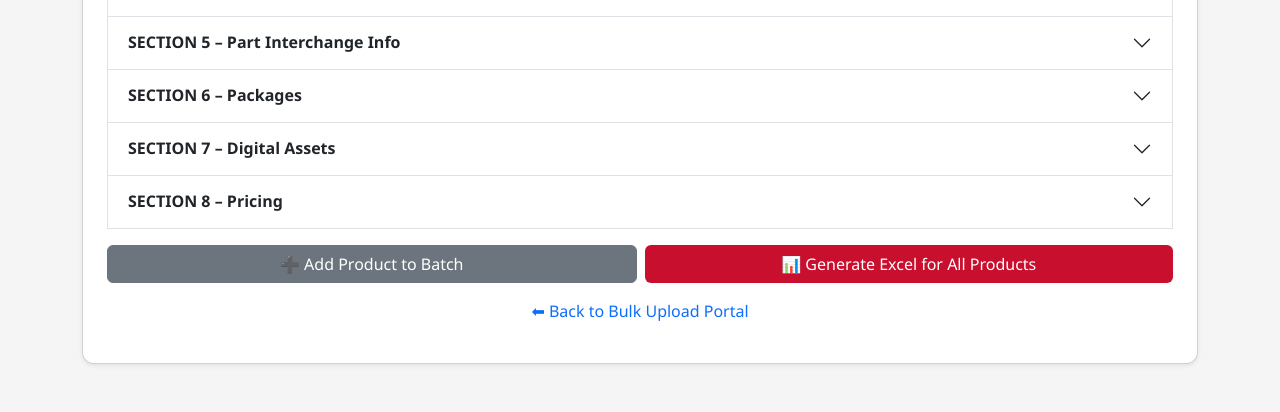
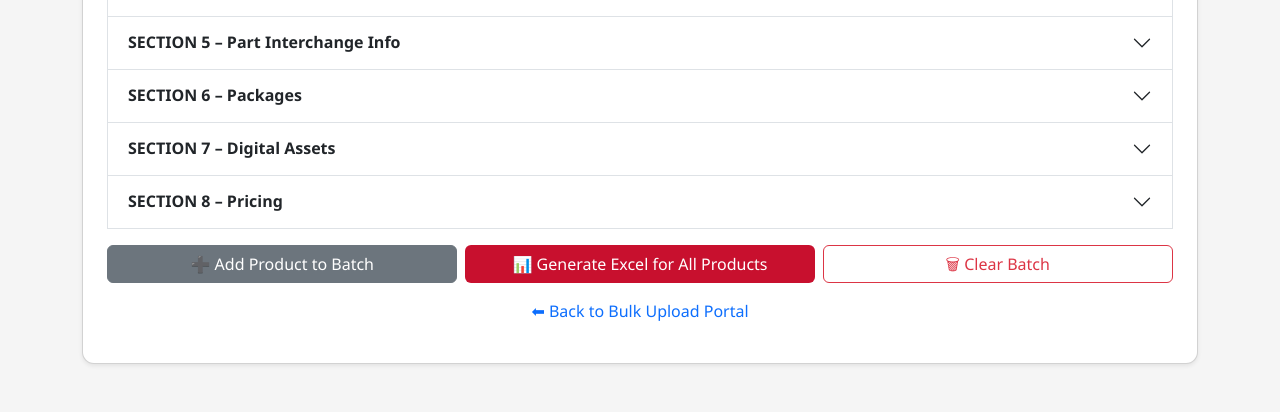
Before and after one commit to zobrathemanish/Vendor-Portal-staging, a Flask app: page /single-product in a window 1280 px wide. Shown: the part 821-1233 px from the top of the page. Run offline with Flask 3, Linux system fonts and the light colour scheme; parts of the project's set-up code (start-up, migrations or seed data) failed here and were passed over.

Commit message:
item to batch refinement fix

```diff
--- a/app.py
+++ b/app.py
@@ -197,51 +197,133 @@ def form_submission_help():
 
 @app.route('/single-product', methods=['GET'])
 def single_product_page():
-    pending = session.get('pending_products', [])
-    vendor_prefill = session.get('single_vendor_name', "")
-    latest_excel = session.get('latest_single_products_excel_path', None)
+    if request.args.get("reset") == "1":
+        for k in [
+            "pending_products",
+            "batch_item_rows",
+            "batch_desc_rows",
+            "batch_ext_rows",
+            "batch_attr_rows",
+            "batch_interchange_rows",
+            "batch_package_rows",
+            "batch_asset_rows",
+            "batch_price_rows",
+            "latest_single_products_excel_path",
+        ]:
+            session.pop(k, None)
+
+        session.pop("single_vendor_name", None)
+        session.modified = True
+
+    pending = session.get("pending_products", [])
+    vendor_prefill = session.get("single_vendor_name", "")
+
+    excel_path = session.get("latest_single_products_excel_path")
+    latest_excel_available = bool(
+        excel_path and os.path.isfile(excel_path)
+    )
 
     return render_template(
-        'single_product.html',
+        "single_product.html",
         VENDOR_LIST=VENDOR_LIST,
         PRODUCT_STATUS=PRODUCT_STATUS,
         QUANTITY_UOM=QUANTITY_UOM,
         PACKAGE_UOM=PACKAGE_UOM,
         WEIGHT_UOM=WEIGHT_UOM,
         PRICING_METHODS=PRICING_METHODS,
+        DIMENSION_UOM=DIMENSION_UOM,
         pending_products=pending,
         vendor_prefill=vendor_prefill,
-        latest_excel_available=bool(latest_excel),
-        DIMENSION_UOM = DIMENSION_UOM
+        latest_excel_available=latest_excel_available,
     )
+
 
 @app.route('/single-product', methods=['POST'])
 def submit_single_product():
     action = request.form.get("action")
+
+    # ---- Pull batch lists from session (single source of truth) ----
+    item_rows        = session.get("batch_item_rows", [])
+    desc_rows        = session.get("batch_desc_rows", [])
+    ext_rows         = session.get("batch_ext_rows", [])
+    attr_rows        = session.get("batch_attr_rows", [])
+    interchange_rows = session.get("batch_interchange_rows", [])
+    package_rows     = session.get("batch_package_rows", [])
+    asset_rows       = session.get("batch_asset_rows", [])
+    price_rows       = session.get("batch_price_rows", [])
+    pending          = session.get("pending_products", [])
+
+    # ==========================================================
+    # GENERATE (READ-ONLY): do NOT parse request.form product data
+    # ==========================================================
+    if action == "generate":
+        if not price_rows:
+            flash("At least one pricing row is required to generate Excel.", "danger")
+            return redirect(url_for('single_product_page'))
+
+        output_dir = os.path.join(app.config['UPLOAD_FOLDER'], "single_product_batches")
+
+        excel_path = create_multi_product_excel(
+            item_rows,
+            desc_rows,
+            ext_rows,
+            attr_rows,
+            interchange_rows,
+            package_rows,
+            asset_rows,
+            price_rows,
+            output_dir,
+        )
+        session['latest_single_products_excel_path'] = excel_path
+
+        # Clear batch after generation
+        for k in [
+            "batch_item_rows",
+            "batch_desc_rows",
+            "batch_ext_rows",
+            "batch_attr_rows",
+            "batch_interchange_rows",
+            "batch_package_rows",
+            "batch_asset_rows",
+            "batch_price_rows",
+            "pending_products",
+        ]:
+            session[k] = []
+
+        session.pop("single_vendor_name", None)
+
+        session.modified = True
+
+        flash("Excel generated successfully. You can download it below.", "success")
+        return redirect(url_for('single_product_page', generated = 1))
+
+    # ==========================================================
+    # ADD (MUTATION): validate + parse request.form + append to batch
+    # ==========================================================
+    if action != "add":
+        flash("Unknown action.", "danger")
+        return redirect(url_for('single_product_page'))
+
     ok, errors = validate_single_product_new(request.form)
-
-    vendor_name = request.form.get("vendor_name", "").strip()
-    sku = request.form.get("sku", "").strip()
-    product_status = request.form.get("product_status", "").strip()
-    pricing_method_key = request.form.get("pricing_method", "").strip()
-
-    session['single_vendor_name'] = vendor_name
-
     if not ok:
         for e in errors:
             flash(e, "danger")
         return redirect(url_for('single_product_page'))
 
-    # --------- Pull / init batch lists from session ----------
-    item_rows = session.get("batch_item_rows", [])
-    desc_rows = session.get("batch_desc_rows", [])
-    ext_rows = session.get("batch_ext_rows", [])
-    attr_rows = session.get("batch_attr_rows", [])
-    interchange_rows = session.get("batch_interchange_rows", [])
-    package_rows = session.get("batch_package_rows", [])
-    asset_rows = session.get("batch_asset_rows", [])
-    price_rows = session.get("batch_price_rows", [])
-    pending = session.get("pending_products", [])
+    # Core identifiers (used by many sections)
+    vendor_name    = request.form.get("vendor_name", "").strip()
+    existing_vendor = session.get("single_vendor_name")
+    if existing_vendor and existing_vendor != vendor_name:
+        flash(
+            f"Batch already contains products for vendor '{existing_vendor}'. "
+            "Please generate or clear the batch first.",
+            "danger"
+        )
+        return redirect(url_for("single_product_page"))
+
+    sku            = request.form.get("sku", "").strip()
+    product_status = request.form.get("product_status", "").strip()
+    session['single_vendor_name'] = vendor_name
 
     # --------- SECTION 1: Item Master row ----------
     unspsc = request.form.get("unspsc_code", "").strip()
@@ -251,6 +333,12 @@ def submit_single_product():
     quantity_uom = request.form.get("quantity_uom", "").strip()
     quantity_size = request.form.get("quantity_size", "").strip()
     vmrs = request.form.get("vmrs_code", "").strip()
+
+    existing_skus = {r["Part Number"] for r in item_rows}
+    if sku in existing_skus:
+        flash(f"SKU '{sku}' is already in the batch.", "danger")
+        return redirect(url_for("single_product_page"))
+
 
     item_rows.append({
         "Vendor": vendor_name,
@@ -347,7 +435,7 @@ def submit_single_product():
     pack_ship_width = request.form.getlist("pack_ship_width[]")
     pack_ship_height = request.form.getlist("pack_ship_height[]")
 
-    for ct, uom, qty, wuom, wt, pack_dim_uom, merch_len, merch_wid, merch_ht, ship_len, ship_wid, ship_ht in zip(
+    for ct, uom, qty, wuom, wt, dim_uom, merch_len, merch_wid, merch_ht, ship_len, ship_wid, ship_ht in zip(
         pack_change_types,
         pack_uoms,
         pack_qty_each,
@@ -362,7 +450,7 @@ def submit_single_product():
         pack_ship_height
     ):
         # Skip if nothing entered
-        if not (ct or uom or qty or wuom or wt or pack_dim_uom or merch_len or merch_wid or merch_ht or ship_len or ship_wid or ship_ht):
+        if not (ct or uom or qty or wuom or wt or dim_uom or merch_len or merch_wid or merch_ht or ship_len or ship_wid or ship_ht):
             continue
 
         package_rows.append({
@@ -374,7 +462,7 @@ def submit_single_product():
             "Weight": wt.strip(),
 
             # New fields
-            "Dimension UOM": pack_dim_uom.strip(),
+            "Dimension UOM": dim_uom.strip(),
             "Merch Length": merch_len.strip(),
             "Merch Width": merch_wid.strip(),
             "Merch Height": merch_ht.strip(),
@@ -384,7 +472,6 @@ def submit_single_product():
         })
 
 
-    # --------- SECTION 7: Digital Assets (1:M) ----------
     # --------- SECTION 7: Digital Assets (1:M) ----------
     asset_change_types = request.form.getlist("asset_change_type[]")
     asset_media_types = request.form.getlist("asset_media_type[]")
@@ -404,8 +491,6 @@ def submit_single_product():
             "BlobPath": blob_path,
         })
 
-
-    # --------- SECTION 8: Pricing (1:M) ----------
     # --------- SECTION 8: Pricing (multi-level) ----------
     level_types = request.form.getlist("level_type[]")
     level_price_change_types = request.form.getlist("level_price_change_type[]")
@@ -675,63 +760,58 @@ def submit_single_product():
         "pricing_method": pricing_method_label_summary,
     })
 
-    # --------- Save back to session ----------
-    session['batch_item_rows'] = item_rows
-    session['batch_desc_rows'] = desc_rows
-    session['batch_ext_rows'] = ext_rows
-    session['batch_attr_rows'] = attr_rows
-    session['batch_interchange_rows'] = interchange_rows
-    session['batch_package_rows'] = package_rows
-    session['batch_asset_rows'] = asset_rows
-    session['batch_price_rows'] = price_rows
-    session['pending_products'] = pending
+# -------- SAVE batch back to session (single write) --------
+    session.update({
+        "batch_item_rows": item_rows,
+        "batch_desc_rows": desc_rows,
+        "batch_ext_rows": ext_rows,
+        "batch_attr_rows": attr_rows,
+        "batch_interchange_rows": interchange_rows,
+        "batch_package_rows": package_rows,
+        "batch_asset_rows": asset_rows,
+        "batch_price_rows": price_rows,
+        "pending_products": pending,
+    })
+    session.modified = True
 
-    # --------- Handle action: Add vs Generate ----------
-    if action == "add":
-        flash(f"Product {sku} added to batch. You can add more or Generate Excel.", "success")
-        return redirect(url_for('single_product_page'))
+    flash(f"Product {sku} added to batch. You can add more or Generate Excel.", "success")
+    return redirect(url_for('single_product_page', generated=1))
 
-    if action == "generate":
-        output_dir = os.path.join(app.config['UPLOAD_FOLDER'], "single_product_batches")
-        excel_path = create_multi_product_excel(
-            item_rows,
-            desc_rows,
-            ext_rows,
-            attr_rows,
-            interchange_rows,
-            package_rows,
-            asset_rows,
-            price_rows,
-            output_dir,
-        )
-        session['latest_single_products_excel_path'] = excel_path
-
-        # Clear batch after generation
-        session['batch_item_rows'] = []
-        session['batch_desc_rows'] = []
-        session['batch_ext_rows'] = []
-        session['batch_attr_rows'] = []
-        session['batch_interchange_rows'] = []
-        session['batch_package_rows'] = []
-        session['batch_asset_rows'] = []
-        session['batch_price_rows'] = []
-        session['pending_products'] = []
-
-        flash(f"Excel generated for {vendor_name}. You can download it below.", "success")
-        return redirect(url_for('single_product_page'))
-
-    # Fallback
-    return redirect(url_for('single_product_page'))
 
 @app.route('/download-single-products-excel')
 def download_single_products_excel():
     excel_path = session.get('latest_single_products_excel_path')
+
     if not excel_path or not os.path.isfile(excel_path):
         flash("No generated Excel file found for download.", "warning")
         return redirect(url_for('single_product_page'))
 
     directory, filename = os.path.split(excel_path)
-    return send_from_directory(directory, filename, as_attachment=True)
+
+    # Prepare response FIRST
+    response = send_from_directory(directory, filename, as_attachment=True)
+
+    # ---- CLEAR SINGLE PRODUCT SESSION STATE (AFTER response prepared) ----
+    for k in [
+        "batch_item_rows",
+        "batch_desc_rows",
+        "batch_ext_rows",
+        "batch_attr_rows",
+        "batch_interchange_rows",
+        "batch_package_rows",
+        "batch_asset_rows",
+        "batch_price_rows",
+        "pending_products",
+        "latest_single_products_excel_path",
+    ]:
+        session.pop(k, None)
+
+    session.pop("single_vendor_name", None)
+    session.modified = True
+
+    return response
+
+
 
 @app.route("/api/check-asset-hash", methods=["POST"])
 def check_asset_hash():
@@ -785,9 +865,6 @@ def cleanup_old_assets():
     return {"status": "cleanup_complete"}
 
 
-
-
-
 # ---------------------------------------
 # MAIN
 # ---------------------------------------
--- a/templates/single_product.html
+++ b/templates/single_product.html
@@ -301,9 +301,15 @@
         <button type="submit" name="action" value="add" class="btn btn-secondary w-100 w-md-50">
           ➕ Add Product to Batch
         </button>
-        <button type="submit" name="action" value="generate" class="btn btn-primary w-100 w-md-50">
+        <button type="submit" name="action" value="generate" formnovalidate class="btn btn-primary w-100 w-md-50">
           📊 Generate Excel for All Products
         </button>
+
+         <a href="{{ url_for('single_product_page', reset=1) }}"
+          class="btn btn-outline-danger w-100 w-md-50"
+          onclick="return confirm('This will clear the current batch. Continue?');">
+          🗑 Clear Batch
+        </a>
       </div>
 
       <div class="text-center mt-3">
@@ -336,16 +342,23 @@
           </table>
         </div>
       {% endif %}
+    </form>
+    {% if latest_excel_available %}
+  <div class="mt-4 text-center">
+    <a href="{{ url_for('download_single_products_excel') }}"
+       class="btn btn-success btn-lg">
+      ⬇ Download Generated Excel
+    </a>
+  </div>
 
-      {% if latest_excel_available %}
-        <div class="mt-3 text-center">
-          <a href="{{ url_for('download_single_products_excel') }}" class="btn btn-outline-primary">
-            ⬇ Download Last Generated Excel
-          </a>
-        </div>
-      {% endif %}
-
-    </form>
+  <script>
+    document.addEventListener("DOMContentLoaded", () => {
+      document
+        .querySelector('a[href*="download-single-products-excel"]')
+        ?.scrollIntoView({ behavior: "smooth", block: "center" });
+    });
+  </script>
+{% endif %}
   </div>
 </div>
 
```
